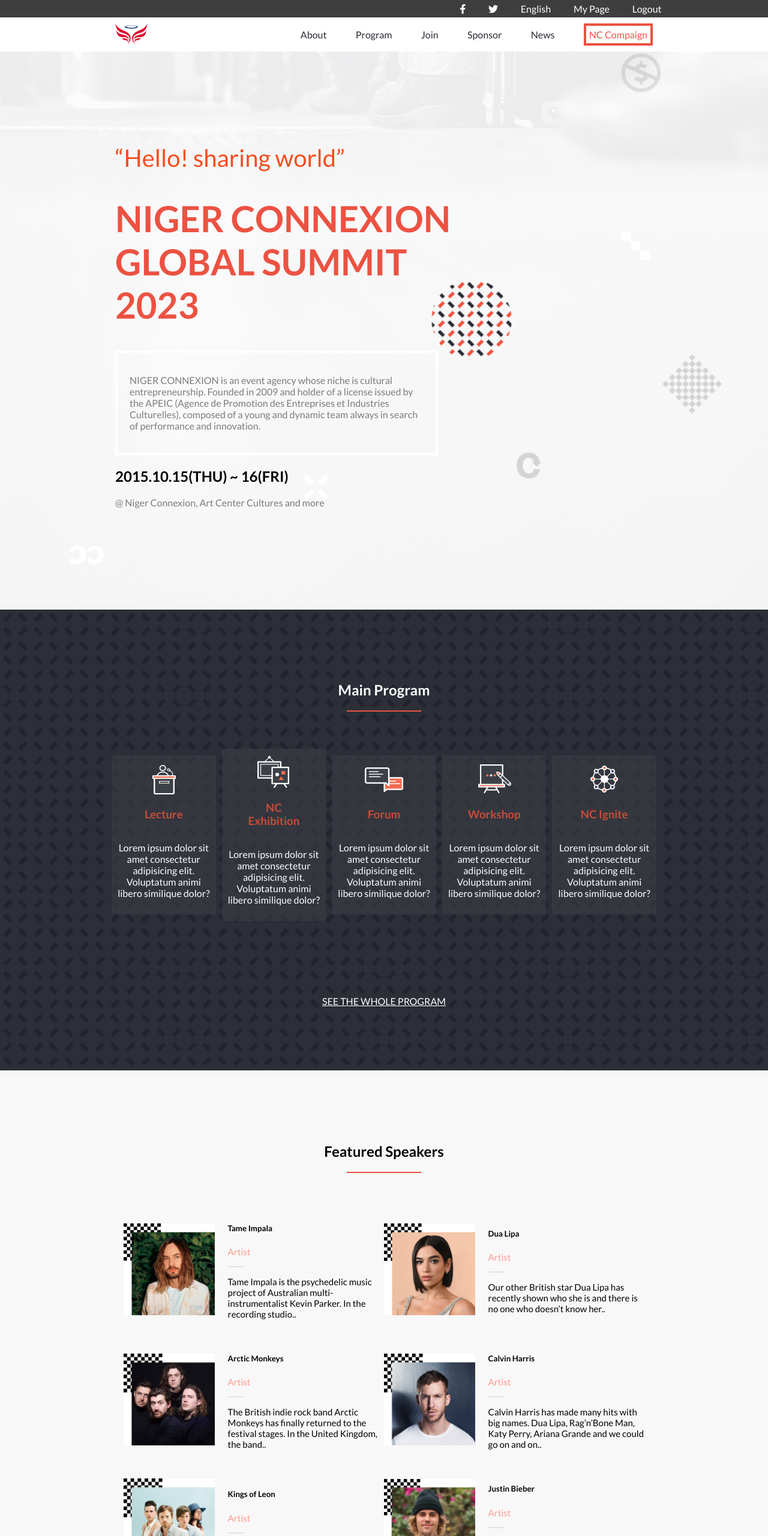
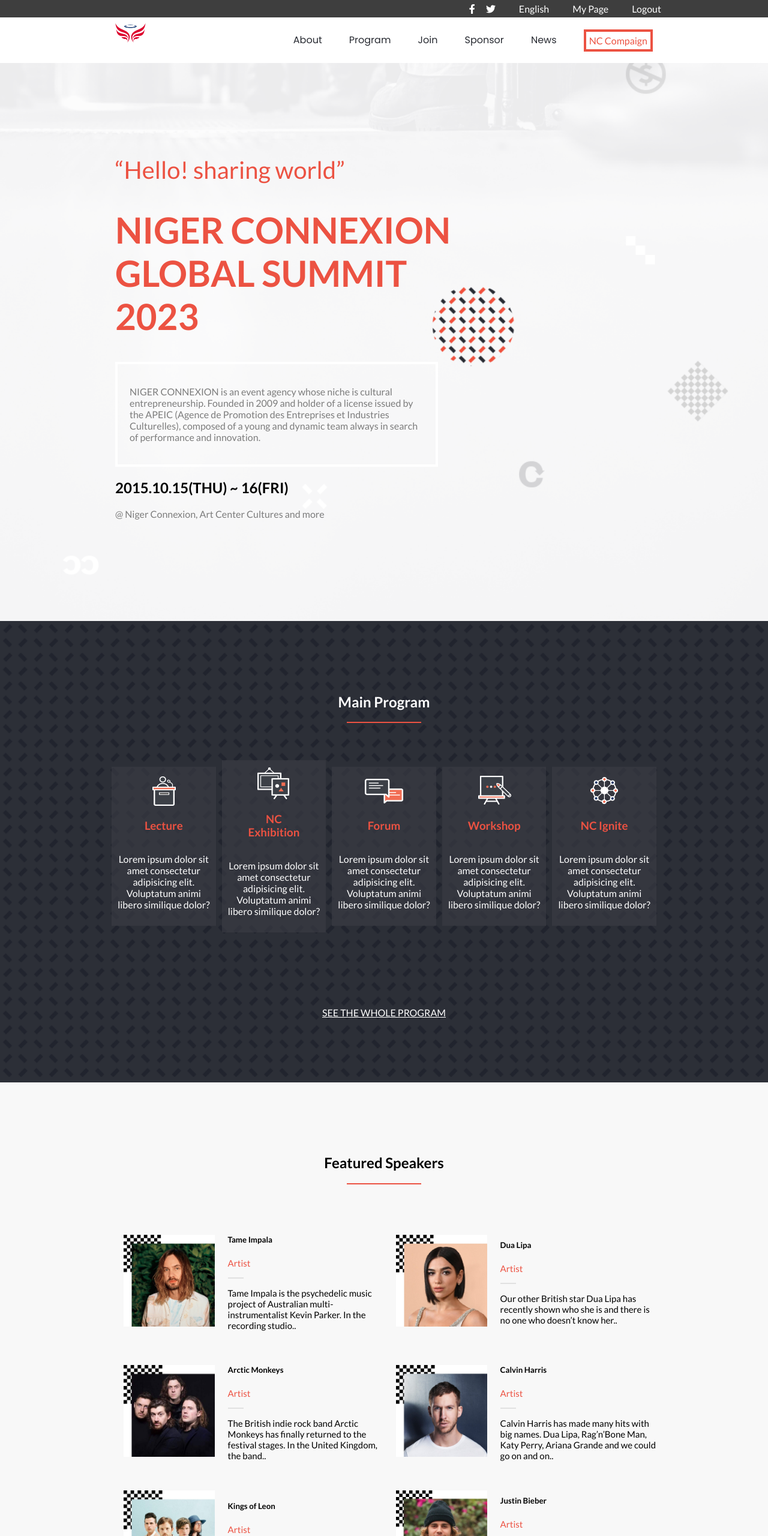
Before and after one commit to Yacoubou-seidou/firstCapstone-project, a website: page index.html in a window 1280 px wide. Shown: the top 2560 px of the page at 60% size. Drawn offline with Linux system fonts and the light colour scheme.

Commit message:
Make required changes

```diff
--- a/about.css
+++ b/about.css
@@ -2,6 +2,14 @@
 
 * {
   box-sizing: border-box;
+}
+
+.whiteColor {
+  color: white;
+}
+
+.whiteBackground {
+  background-color: white;
 }
 
 body {
@@ -12,14 +20,13 @@
 }
 
 .bigheader {
-  color: #fa3e23;
+  color: #ec5242;
 }
 
 .salute {
-  color: #f74d1c;
+  color: #ec5242;
 }
 
-@media only screen and (max-width: 768px) {
 .social,
 .desktop_seemore,
 .logoLion,
@@ -51,19 +58,18 @@
 
 .close {
   display: none;
-    color: white;
   font-size: 20px;
 }
 
 .hamburger {
   color: transparent;
   padding: 0;
-    width: auto;
   z-index: 100;
   background: transparent;
   cursor: pointer;
   border: none;
   margin-right: 10px;
+  width: 10%;
 }
 
 .closingIcon {
@@ -83,7 +89,6 @@
   font-weight: 600;
   font-size: 32px;
   line-height: 44px;
-    color: white;
 }
 
 .menu_list {
@@ -101,7 +106,6 @@
   z-index: 99;
   background: rgba(53, 55, 64, 0.863);
   backdrop-filter: blur(5px);
-    color: white;
   list-style: none;
   padding-top: 4rem;
   margin-top: 0;
@@ -124,7 +128,6 @@
   border: 4px solid #ececec;
   padding: 20px 10px;
   color: #7c7c7c;
-    background-color: white;
 }
 
 .message {
@@ -143,7 +146,6 @@
 
 .partners {
   background-color: #424146;
-    color: white;
   text-align: center;
   padding-top: 3%;
   padding-bottom: 3%;
@@ -174,7 +176,6 @@
 }
 
 .programs {
-    background-color: white;
   padding: 20px;
   padding-bottom: 5%;
 }
@@ -228,24 +229,6 @@
   color: #ec5242;
 }
 
-  .join {
-    background-color: #ec5242;
-    margin: 0 auto;
-    padding: 20px;
-    border: 0;
-    margin-top: 6%;
-    margin-bottom: 3%;
-    color: white;
-    cursor: pointer;
-    width: 80%;
-  }
-
-  .action {
-    display: flex;
-    justify-content: center;
-    align-items: center;
-  }
-
 .title {
   width: 100%;
   padding-top: 8%;
@@ -273,7 +256,6 @@
 .aboutCard1 {
   text-align: center;
   padding: 20px;
-    color: white;
   overflow: hidden;
   background: linear-gradient(#ec53428c, #ec53426a), url("/pictures/2016-past.jpg");
   background-size: cover;
@@ -285,7 +267,6 @@
 .aboutCard2 {
   text-align: center;
   padding: 20px;
-    color: white;
   overflow: hidden;
   background: linear-gradient(#ec53428c, #ec53426a), url("/pictures/2017-past.jpg");
   background-size: cover;
@@ -326,26 +307,31 @@
   visibility: visible;
 }
 
-  .more {
-    width: 100%;
-    padding: 15px;
-    background-color: #fff;
-    border: 1px solid #e5e5e5;
-    margin-top: 10%;
-    margin-bottom: 5%;
-    cursor: pointer;
-  }
-
 .downIcon {
   color: #ec5242;
   margin-left: 10px;
-  }
 }
 
 @media only screen and (min-width: 768px) {
   .more_mobile,
   .salute {
     display: none;
+  }
+
+  .social,
+  .desktop_seemore,
+  .logoLion,
+  .lelogo,
+  .chinisse {
+    display: block;
+  }
+
+  .menu_list {
+    all: revert;
+    display: flex;
+    justify-content: space-between;
+    align-items: center;
+    width: 70%;
   }
 
   .bigheader {
@@ -355,7 +341,6 @@
 
   .social a {
     text-decoration: none;
-    color: white;
   }
 
   .middle_bar {
@@ -382,7 +367,6 @@
     display: flex;
     justify-content: space-around;
     align-items: center;
-    color: white;
     margin-right: 12%;
     padding: 5px;
   }
@@ -390,9 +374,10 @@
   .mobile_nav {
     padding-left: 15%;
     padding-right: 15%;
+    padding-bottom: 0;
     display: flex;
     justify-content: space-between;
-    background-color: #fff;
+    background-color: white;
   }
 
   .mobile_nav a {
@@ -412,7 +397,6 @@
 
   .close {
     display: none;
-    color: white;
     font-size: 20px;
   }
 
@@ -432,13 +416,6 @@
     overflow-y: hidden;
   }
 
-  .menu_list {
-    display: flex;
-    justify-content: space-between;
-    align-items: center;
-    width: 70%;
-  }
-
   li {
     list-style: none;
   }
@@ -449,7 +426,14 @@
   }
 
   .link_item {
+    font-style: normal;
+    font-weight: lighter;
+    font-size: 16px;
     color: #272a31;
+  }
+
+  .menu_list li {
+    margin-bottom: 0;
   }
 
   .compaign {
@@ -466,7 +450,6 @@
     border: 1px solid #f7f7f7;
     padding: 20px 10px;
     color: #7c7c7c;
-    background-color: white;
   }
 
   .time {
@@ -496,10 +479,10 @@
     background-position: center;
     background-size: cover;
     background-repeat: no-repeat;
+    padding: 0;
   }
 
   .programs {
-    background-color: white;
     padding: 20px;
     padding-bottom: 5%;
     border-top: 4px solid #f6f6f6;
@@ -522,38 +505,8 @@
     margin: 0 auto;
   }
 
-  .card_program h3 {
-    margin-left: 20px;
-    margin-right: 20px;
-    color: #ec5242;
-  }
-
   .centerLogo {
     width: 30%;
-  }
-
-  .aboutCard1 {
-    text-align: center;
-    padding: 20px;
-    color: white;
-    overflow: hidden;
-    background: linear-gradient(#ec53428c, #ec53426a), url("/pictures/2016-past.jpg");
-    background-size: cover;
-    background-repeat: no-repeat;
-    margin-bottom: 10%;
-    height: 50%;
-  }
-
-  .aboutCard2 {
-    text-align: center;
-    padding: 20px;
-    color: white;
-    overflow: hidden;
-    background: linear-gradient(#ec53428c, #ec53426a), url("/pictures/2017-past.jpg");
-    background-size: cover;
-    background-repeat: no-repeat;
-    margin-bottom: 10%;
-    height: 50%;
   }
 
   .imagesFlex {
@@ -564,30 +517,8 @@
     margin: 0 auto;
   }
 
-  .join {
-    background-color: #ec5242;
-    margin: 0 auto;
-    padding: 20px;
-    border: 0;
-    margin-top: 6%;
-    margin-bottom: 3%;
-    color: white;
-    cursor: pointer;
-    width: 80%;
-  }
-
-  .action {
-    display: flex;
-    flex-direction: column;
-    justify-content: center;
-    align-items: center;
-    padding-top: 7%;
-    padding-bottom: 4%;
-  }
-
-  .wholeProgram {
-    text-decoration: underline;
-    cursor: pointer;
+  .mediaIcons i {
+    margin-left: 15px;
   }
 
   .title {
@@ -598,7 +529,7 @@
   }
 
   .red_bar2 {
-    border: 1px solid #fda69c;
+    border: 1px solid #ec5242;
     width: 10%;
     margin-bottom: 5%;
   }
@@ -606,43 +537,6 @@
   .speakers {
     background-color: #f8f8f8;
     padding: 20px;
-  }
-
-  .speakers_cards {
-    display: grid;
-    grid-template-columns: 50% 50%;
-    grid-row-gap: 20px;
-    padding-left: 10%;
-    padding-right: 10%;
-    justify-content: space-between;
-  }
-
-  .portrait {
-    width: 35%;
-  }
-
-  .card_speaker {
-    display: flex;
-    justify-content: space-between;
-    align-items: center;
-  }
-
-  .card_speaker p {
-    font-size: 10px;
-  }
-
-  .information {
-    width: 60%;
-  }
-
-  .subtitle {
-    color: #ec5242;
-  }
-
-  .grey_bar {
-    border: 1px solid #e1e1e1;
-    width: 10%;
-    margin-left: 0;
   }
 
   .partners {
--- a/index.html
+++ b/index.html
@@ -14,8 +14,7 @@
   <header>
     <div class="social">
       <ul>
-        <li><a href=""><i class="fa-brands fa-facebook-f"></i></a></li>
-        <li><a href=""><i class="fa-brands fa-twitter"></i></a></li>
+        <li><a href="" class="mediaIcons"><i class="fa-brands fa-facebook-f"></i> <i class="fa-brands fa-twitter"></i></a></a></li>
         <li><a href="">English</a></li>
         <li><a href="">My Page</a></li>
         <li><a href="">Logout</a></li>
@@ -23,17 +22,17 @@
     </div>
       <nav class="mobile_nav">
         <button class="hamburger">menu
-          <i class="fa-sharp fa-solid fa-xmark close">
+          <i class="fa-sharp fa-solid fa-xmark close whiteColor">
           </i>
           <i class="fa-solid fa-bars open"></i>
         </button>
         <a href="./index.html"><img src="./pictures/logoLion.png" class="logoLion" alt="Museum_logo" srcset=""></a>
         <ul class="menu_list">
-          <li><a class="link_item" href="/about.html">About</a></li>
-          <li><a class="link_item" href="">Program</a></li>
-          <li><a class="link_item" href="">Join</a></li>
-          <li><a class="link_item" href="">Sponsor</a></li>
-          <li><a class="link_item" href="">News</a></li>
+          <li><a class="link_item whiteColor" href="./about.html">About</a></li>
+          <li><a class="link_item whiteColor" href="">Program</a></li>
+          <li><a class="link_item whiteColor" href="">Join</a></li>
+          <li><a class="link_item whiteColor" href="">Sponsor</a></li>
+          <li><a class="link_item whiteColor" href="">News</a></li>
           <li><a class=" compaign" href="">NC Compaign</a></li>
         </ul>
       </nav>
@@ -54,39 +53,39 @@
           </div>
   </header>
   <main class="container">
-    <div class="programs" >
+    <div class="programs whiteColor" >
       <h2 class="title">Main Program</h2>
       <hr class="red_bar">
       <div class="programs_cards" id="programs_cards">
-            <div class="card_program">
+            <article class="card_program">
               <img src="./pictures/program_icon_01.png" alt="lecture_icon">
               <h3>Lecture</h3>
               <p>Lorem ipsum dolor sit amet consectetur adipisicing elit. Voluptatum animi libero similique dolor?</p>
-            </div>
-            <div class="card_program">
+            </article>
+            <article class="card_program">
               <img src="./pictures/program_icon_02.png" alt="exhibition_icon">
               <h3>NC Exhibition</h3>
               <p>Lorem ipsum dolor sit amet consectetur adipisicing elit. Voluptatum animi libero similique dolor?</p>
-            </div>
-            <div class="card_program">
+            </article>
+            <article class="card_program">
               <img src="./pictures/program_icon_03.png" alt="forum_icon">
               <h3>Forum</h3>
               <p>Lorem ipsum dolor sit amet consectetur adipisicing elit. Voluptatum animi libero similique dolor?</p>
-            </div>
-            <div class="card_program">
+            </article>
+            <article class="card_program">
               <img src="./pictures/program_icon_04.png" alt="workshop_icon">
               <h3>Workshop</h3>
               <p>Lorem ipsum dolor sit amet consectetur adipisicing elit. Voluptatum animi libero similique dolor?</p>
-            </div>
-            <div class="card_program">
+            </article>
+            <article class="card_program">
               <img src="./pictures/program_icon_05.png" alt="ignite_icon">
               <h3>NC Ignite</h3>
               <p>Lorem ipsum dolor sit amet consectetur adipisicing elit. Voluptatum animi libero similique dolor?</p>
-            </div>
+            </article>
       </div>
       <div class="action">
-        <a href="" class="desktop_seemore wholeProgram">SEE THE WHOLE PROGRAM</a>
-          <button class="join more_mobile">Join NC Global Summit 2015</button>
+        <a href="" class="desktop_seemore wholeProgram whiteColor">SEE THE WHOLE PROGRAM</a>
+          <button class="join more_mobile whiteColor">Join NC Global Summit 2015</button>
       </div>
 
     </div>
@@ -98,7 +97,7 @@
                 <button class="more_mobile more">MORE<i class="fa-solid fa-angle-down downIcon"></i></button>
     </div>
     <div class="partners desktop_seemore">
-      <h3>Partner</h3>
+      <h2>Partner</h2>
       <hr class="red_bar">
       <ul class="partener_logos">
         <li><img src="./pictures/jackd_624-logo,.png" alt="logo_jackDaniel" srcset=""></li>
--- a/script.js
+++ b/script.js
@@ -73,7 +73,7 @@
 function displayCard() {
   let allCards = '';
   speackersData.forEach((speacker) => {
-    allCards = `${allCards} <div class="card_speaker ${speacker.classes}">
+    allCards = `${allCards} <article class="card_speaker ${speacker.classes}">
               <img class="portrait" src="${speacker.img}" alt="speacker_image">
               <div class="information">
                   <h5 class="name">${speacker.name}</h5>
@@ -81,7 +81,7 @@
                   <hr class="grey_bar">
                   <p class="description">${speacker.desc}.</p>
               </div>
-            </div>
+            </article>
                         `;
   });
   speackerCards.innerHTML = allCards;
--- a/style.css
+++ b/style.css
@@ -2,6 +2,10 @@
 
 * {
   box-sizing: border-box;
+}
+
+.whiteColor {
+  color: white;
 }
 
 body {
@@ -16,10 +20,9 @@
 }
 
 .salute {
-  color: #f74d1c;
+  color: #ec5242;
 }
 
-@media only screen and (max-width: 768px) {
 .social,
 .desktop_seemore,
 .logoLion {
@@ -49,19 +52,18 @@
 
 .close {
   display: none;
-    color: white;
   font-size: 20px;
 }
 
 .hamburger {
   color: transparent;
   padding: 0;
-    width: auto;
   z-index: 100;
   background: transparent;
   cursor: pointer;
   border: none;
   margin-right: 10px;
+  width: 10%;
 }
 
 .closingIcon {
@@ -82,7 +84,6 @@
   font-weight: 600;
   font-size: 32px;
   line-height: 44px;
-    color: white;
 }
 
 .menu_list {
@@ -100,7 +101,6 @@
   z-index: 99;
   background: rgba(53, 55, 64, 0.863);
   backdrop-filter: blur(5px);
-    color: white;
   list-style: none;
   padding-top: 4rem;
   margin-top: 0;
@@ -151,7 +151,6 @@
   background-repeat: repeat;
   background-size: 4%;
   padding: 20px;
-    color: white;
 }
 
 .red_bar {
@@ -190,7 +189,6 @@
   border: 0;
   margin-top: 6%;
   margin-bottom: 3%;
-    color: white;
   cursor: pointer;
   width: 80%;
 }
@@ -270,11 +268,24 @@
   color: #ee6b59;
   margin-left: 10px;
 }
-}
 
 @media only screen and (min-width: 768px) {
   .more_mobile {
     display: none;
+  }
+
+  .social,
+  .desktop_seemore,
+  .logoLion {
+    display: block;
+  }
+
+  .menu_list {
+    all: revert;
+    display: flex;
+    justify-content: space-between;
+    align-items: center;
+    width: 70%;
   }
 
   .social a {
@@ -314,7 +325,6 @@
     display: flex;
     justify-content: space-around;
     align-items: center;
-    color: white;
     margin-right: 12%;
     padding: 5px;
   }
@@ -322,6 +332,7 @@
   .mobile_nav {
     padding-left: 15%;
     padding-right: 15%;
+    padding-bottom: 0;
     display: flex;
     justify-content: space-between;
     background-color: #fff;
@@ -344,8 +355,6 @@
 
   .close {
     display: none;
-    color: white;
-    font-size: 20px;
   }
 
   .hamburger {
@@ -364,15 +373,12 @@
     overflow-y: hidden;
   }
 
-  .menu_list {
-    display: flex;
-    justify-content: space-between;
-    align-items: center;
-    width: 70%;
+  li {
+    list-style: none;
   }
 
-  li {
-    list-style: none;
+  .menu_list li {
+    margin-bottom: 0;
   }
 
   .menu_list li a {
@@ -381,6 +387,9 @@
   }
 
   .link_item {
+    font-style: normal;
+    font-weight: lighter;
+    font-size: 16px;
     color: #272a31;
   }
 
@@ -388,6 +397,10 @@
     border: 4px solid #ec5242;
     padding: 5px;
     color: #ec5242;
+  }
+
+  .mediaIcons i {
+    margin-left: 15px;
   }
 
   .showMenu {
@@ -421,6 +434,7 @@
     background-position: center;
     background-size: cover;
     background-repeat: no-repeat;
+    padding: 0;
   }
 
   .programs {
@@ -429,7 +443,6 @@
     background-repeat: repeat;
     background-size: 4%;
     padding: 20px;
-    color: white;
   }
 
   .red_bar {
@@ -462,23 +475,11 @@
   .card_program h3 {
     margin-left: 20px;
     margin-right: 20px;
-    color: #c74d38;
+    color: #ec5242;
   }
 
   .card_program:hover {
     border: 1px solid white;
-  }
-
-  .join {
-    background-color: #ff4f38;
-    margin: 0 auto;
-    padding: 20px;
-    border: 0;
-    margin-top: 6%;
-    margin-bottom: 3%;
-    color: white;
-    cursor: pointer;
-    width: 80%;
   }
 
   .action {
@@ -488,10 +489,6 @@
     align-items: center;
     padding-top: 7%;
     padding-bottom: 4%;
-  }
-
-  .wholeProgram {
-    color: white;
   }
 
   .title {
@@ -540,7 +537,7 @@
   }
 
   .subtitle {
-    color: #fd998f;
+    color: #ec5242;
   }
 
   .grey_bar {
```
Also changed, not shown: about.html (+17 -18 lines), README.md. Lines whose indentation alone changed are shown as unchanged.
